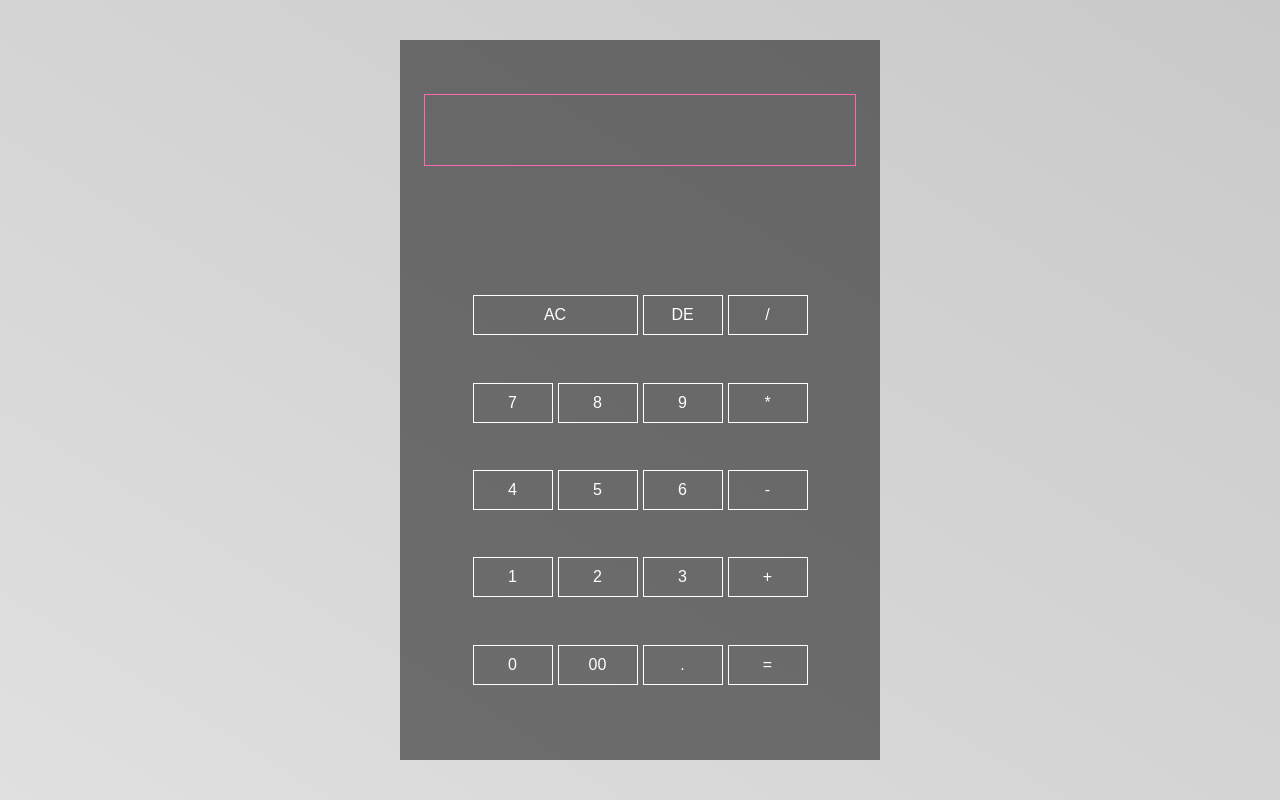
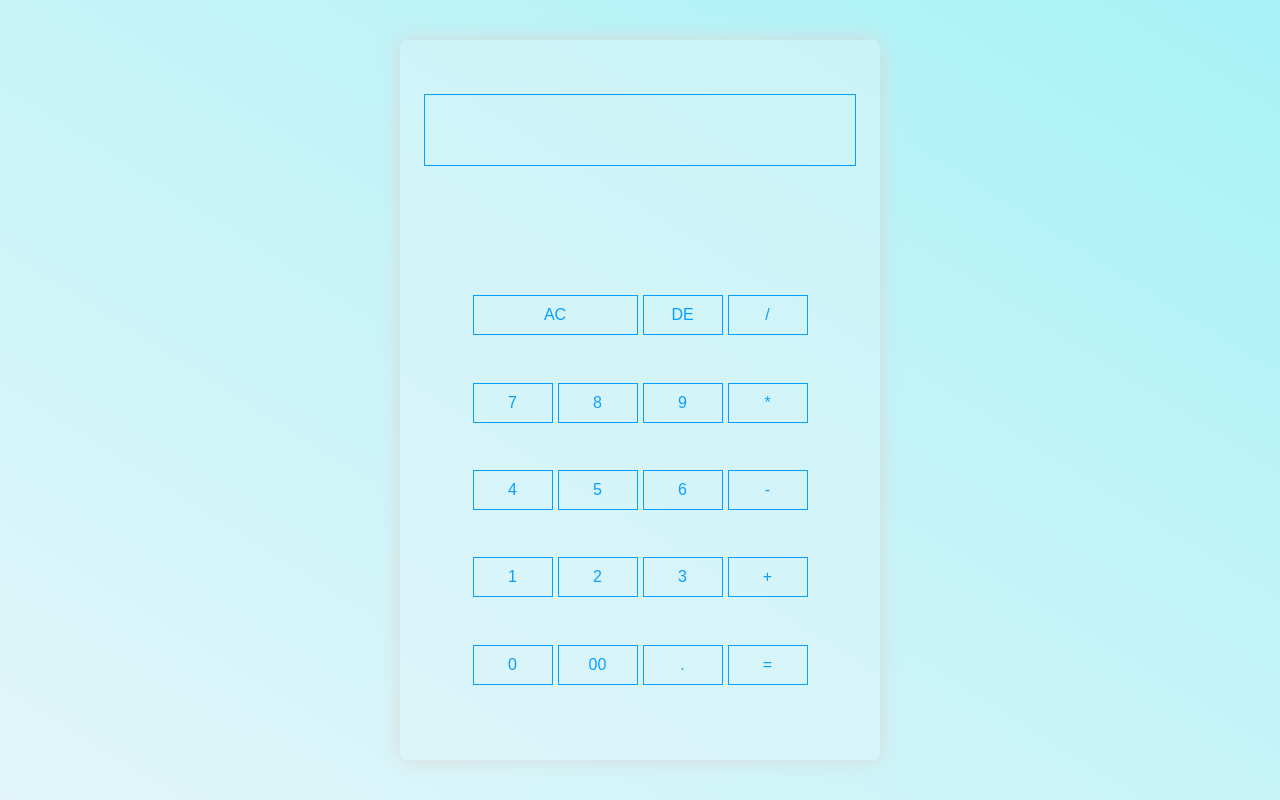
Before and after one commit to farrukh-ahm/calculator, a plain HTML site: page index.html in a window 1280 px wide. Both pictures are taken after a click on the button "AC". Drawn offline with Linux system fonts and the light colour scheme.

Commit message:
remove minor bugs

```diff
--- a/assets/css/style.css
+++ b/assets/css/style.css
@@ -4,10 +4,16 @@
     box-sizing: border-box;
 }
 
+:root{
+    --display-color: #099FFF;
+    --button-hover: #FD1C03;
+    --shadow: #d8d8d8;
+}
+
 body{
 
     min-block-size: 100vh;
-    background-image: linear-gradient(to right top, #e0e0e0, #dadada, #d4d4d4, #cfcfcf, #c9c9c9);
+    background-image: linear-gradient(to right top, #e2f6f9, #d4f5f9, #c6f4f9, #b7f3f8, #a7f2f6);;
     display: grid;
     place-items: center;
 
@@ -16,17 +22,19 @@ body{
 .container {
 
     inline-size: 100vw;
-    block-size: 100vh;
-    background-color: rgba(0, 0, 0, 0.5);
+    block-size: 80vh;
+    background-color: rgba(226, 246, 249, 0.5);
     /* backdrop-filter: blur(8px); */
+    border-radius: 8px;
     display: flex;
     align-items: center;
     justify-content: space-around;
     flex-direction: column;
+    box-shadow: 0 0 20px var(--shadow);
 
 }
 
-@media (min-width: 400px){
+@media (min-width: 500px){
 
     .container{
         inline-size: 30rem;
@@ -39,7 +47,7 @@ body{
 
     inline-size: 90%;
     min-block-size: 10%;
-    border: 1px solid hotpink;
+    border: 1px solid var(--display-color);
     display: flex;
     flex-direction: column;
     align-items: flex-end;
@@ -53,14 +61,14 @@ body{
 .secondary-screen {
 
     font-size: 1.5rem;
-    color: grey
+    color: #b1b1b1;
 
 }
 
 .primary-screen {
 
     font-size: 2rem;
-    color: #fff;
+    color: #7e7e7e;
 
 }
 
@@ -82,14 +90,27 @@ body{
     min-inline-size: 5em;
     block-size: 2.5em;
     font-size: 1em;
-    border: 1px #fff solid;
+    border: 1px var(--display-color) solid;
     outline: none;
     background: none;
-    color: #fff;
+    color: var(--display-color);
     cursor: pointer;
+    transition: all 0.15s ease-in;
 
 }
+
+/* .btn:hover{
+    color: var(--button-hover);
+    border-color: var(--button-hover);
+    box-shadow: 0 0 2px var(--button-hover);
+} */
 
 .btn[data-type="delete"]:first-of-type{
     grid-column: span 2;
 }
+
+.toggle {
+    color: #fff;
+    border-color: var(--button-hover);
+    background-color: var(--button-hover);
+}
--- a/assets/js/script.js
+++ b/assets/js/script.js
@@ -109,7 +109,15 @@ const operation = (firstInput, secondInput, op) => {
 }
 
 // --------- NUMBER BUTTONS --------------------
-numbers.forEach(num => num.addEventListener("click", (e)=>displayHandle(e.target.innerText)))
+numbers.forEach(num => num.addEventListener("click", (e)=>{
+
+    document.querySelector(`button[data-in='${e.target.innerText}']`).classList.toggle("toggle")
+    setTimeout(() => {document.querySelector(`button[data-in='${e.target.innerText}']`).classList.toggle("toggle")}, "500")
+
+    displayHandle(e.target.innerText)
+
+})
+)
 
 // numbers.forEach(num => num.addEventListener("click", ()=>{
 
@@ -125,6 +133,8 @@ numbers.forEach(num => num.addEventListener("click", (e)=>displayHandle(e.target
 // --------- OPERAND BUTTONS --------------------
 operands.forEach(operand => operand.addEventListener("click", (e)=>{
 
+    document.querySelector(`button[data-in='${e.target.innerText}']`).classList.toggle("toggle")
+    setTimeout(() => {document.querySelector(`button[data-in='${e.target.innerText}']`).classList.toggle("toggle")}, "500")
     displayHandle(e.target.innerText)
 
 }
@@ -154,12 +164,17 @@ operands.forEach(operand => operand.addEventListener("click", (e)=>{
 
 // --------- EQUAL BUTTON --------------------
 equals.addEventListener("click", () => {
-    if(secondaryScreen.innerText != ""){
+    if(secondaryScreen.innerText != "" && op && firstInput && primaryScreen.innerText != ""){
+
+        equals.classList.toggle("toggle");
+        setTimeout(() => {equals.classList.toggle("toggle")}, "500")
+
         final = true;
         firstInput = parseFloat(secondaryScreen.innerText)
         secondInput = parseFloat(primaryScreen.innerText)
         operation(firstInput, secondInput, op)
     }
+
     else{
         return
     }
@@ -169,10 +184,16 @@ equals.addEventListener("click", () => {
 // --------- CLEAR BUTTON --------------------
 clear.forEach(x=> x.addEventListener("click", ()=>{
     if(x.innerText === "AC"){
+        x.classList.toggle("toggle");
+        setTimeout(() => {x.classList.toggle("toggle")}, "500")
         primaryScreen.innerText = "";
-        secondaryScreen.innerText = ""
+        secondaryScreen.innerText = "";
+        firstInput = 0
+        secondInput = 0
         return
     }
+    x.classList.toggle("toggle");
+    setTimeout(() => {x.classList.toggle("toggle")}, "500")
     primaryScreen.innerText = primaryScreen.innerText.slice(0,-1)
 }))
 
@@ -180,19 +201,30 @@ clear.forEach(x=> x.addEventListener("click", ()=>{
 document.body.addEventListener("keydown", (e)=>{
     console.log(e.key)
     if(e.key === "Enter"){
-        if(secondaryScreen.innerText != "" && op && firstInput){
+        if(secondaryScreen.innerText != "" && op && firstInput && primaryScreen.innerText != ""){
+
+            equals.classList.toggle("toggle");
+            setTimeout(() => {equals.classList.toggle("toggle")}, "500")
+
             final = true
             firstInput = parseFloat(secondaryScreen.innerText)
             secondInput = parseFloat(primaryScreen.innerText)
             operation(firstInput, secondInput, op)
+
             return
         }
         else{return}
     }
     else if(e.key === "Backspace"){
+        document.querySelector("button[data-in='DE']").classList.toggle("toggle")
+        setTimeout(() => {document.querySelector("button[data-in='DE']").classList.toggle("toggle")}, "500")
         primaryScreen.innerText = primaryScreen.innerText.slice(0,-1)
     }
     else{
+
+        document.querySelector(`button[data-in='${e.key}']`).classList.toggle("toggle")
+        setTimeout(() => {document.querySelector(`button[data-in='${e.key}']`).classList.toggle("toggle")}, "500")
         displayHandle(e.key)
+
     }
 })
--- a/index.html
+++ b/index.html
@@ -15,25 +15,25 @@
             <div class="primary-screen"></div>
         </div>
         <div class="buttons-container">
-            <button class="btn" data-type="delete">AC</button>
-            <button class="btn" data-type="delete">DE</button>
-            <button class="btn" data-type="operand">/</button>
-            <button class="btn" data-type="digit">7</button>
-            <button class="btn" data-type="digit">8</button>
-            <button class="btn" data-type="digit">9</button>
-            <button class="btn" data-type="operand">*</button>
-            <button class="btn" data-type="digit">4</button>
-            <button class="btn" data-type="digit">5</button>
-            <button class="btn" data-type="digit">6</button>
-            <button class="btn" data-type="operand">-</button>
-            <button class="btn" data-type="digit">1</button>
-            <button class="btn" data-type="digit">2</button>
-            <button class="btn" data-type="digit">3</button>
-            <button class="btn" data-type="operand">+</button>
-            <button class="btn" data-type="digit">0</button>
-            <button class="btn" data-type="digit">00</button>
-            <button class="btn" data-type="digit">.</button>
-            <button class="btn" data-type="final">=</button>
+            <button class="btn" data-type="delete" data-in="AC">AC</button>
+            <button class="btn" data-type="delete" data-in="DE">DE</button>
+            <button class="btn" data-type="operand" data-in="/">/</button>
+            <button class="btn" data-type="digit" data-in="7">7</button>
+            <button class="btn" data-type="digit" data-in="8">8</button>
+            <button class="btn" data-type="digit" data-in="9">9</button>
+            <button class="btn" data-type="operand" data-in="*">*</button>
+            <button class="btn" data-type="digit" data-in="4">4</button>
+            <button class="btn" data-type="digit" data-in="5">5</button>
+            <button class="btn" data-type="digit" data-in="6">6</button>
+            <button class="btn" data-type="operand" data-in="-">-</button>
+            <button class="btn" data-type="digit" data-in="1">1</button>
+            <button class="btn" data-type="digit" data-in="2">2</button>
+            <button class="btn" data-type="digit" data-in="3">3</button>
+            <button class="btn" data-type="operand" data-in="+">+</button>
+            <button class="btn" data-type="digit" data-in="0">0</button>
+            <button class="btn" data-type="digit" data-in="00">00</button>
+            <button class="btn" data-type="digit" data-in=".">.</button>
+            <button class="btn" data-type="final" data-in="=">=</button>
             <!-- <button class="btn" data-type="clear">AC</button> -->
         </div>
 
```
